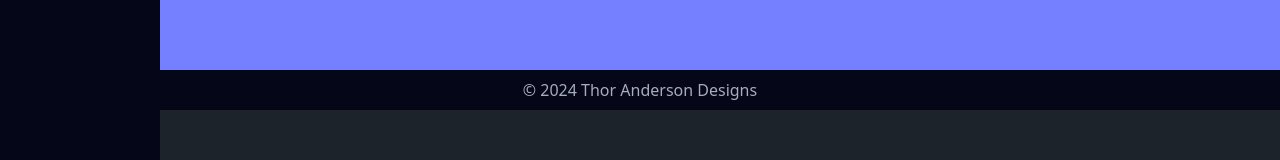
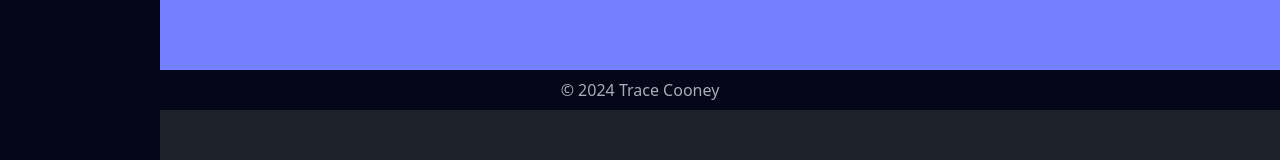
Before and after one commit to tracecooney/intro-typescript, a website built with Vite: page src/index.html in a window 1280 px wide. Shown: the part 690-850 px from the top of the page. Built offline with nearby package versions, Linux system fonts and the light colour scheme.

Commit message:
Updated index.html

```diff
--- a/src/index.html
+++ b/src/index.html
@@ -35,7 +35,7 @@
     </main>
     <footer>
       <p class="bg-primary-content fixed bottom-0 w-full p-2 text-center">
-        &copy; 2024 Thor Anderson Designs
+        &copy; 2024 Trace Cooney
       </p>
     </footer>
   </body>
```
